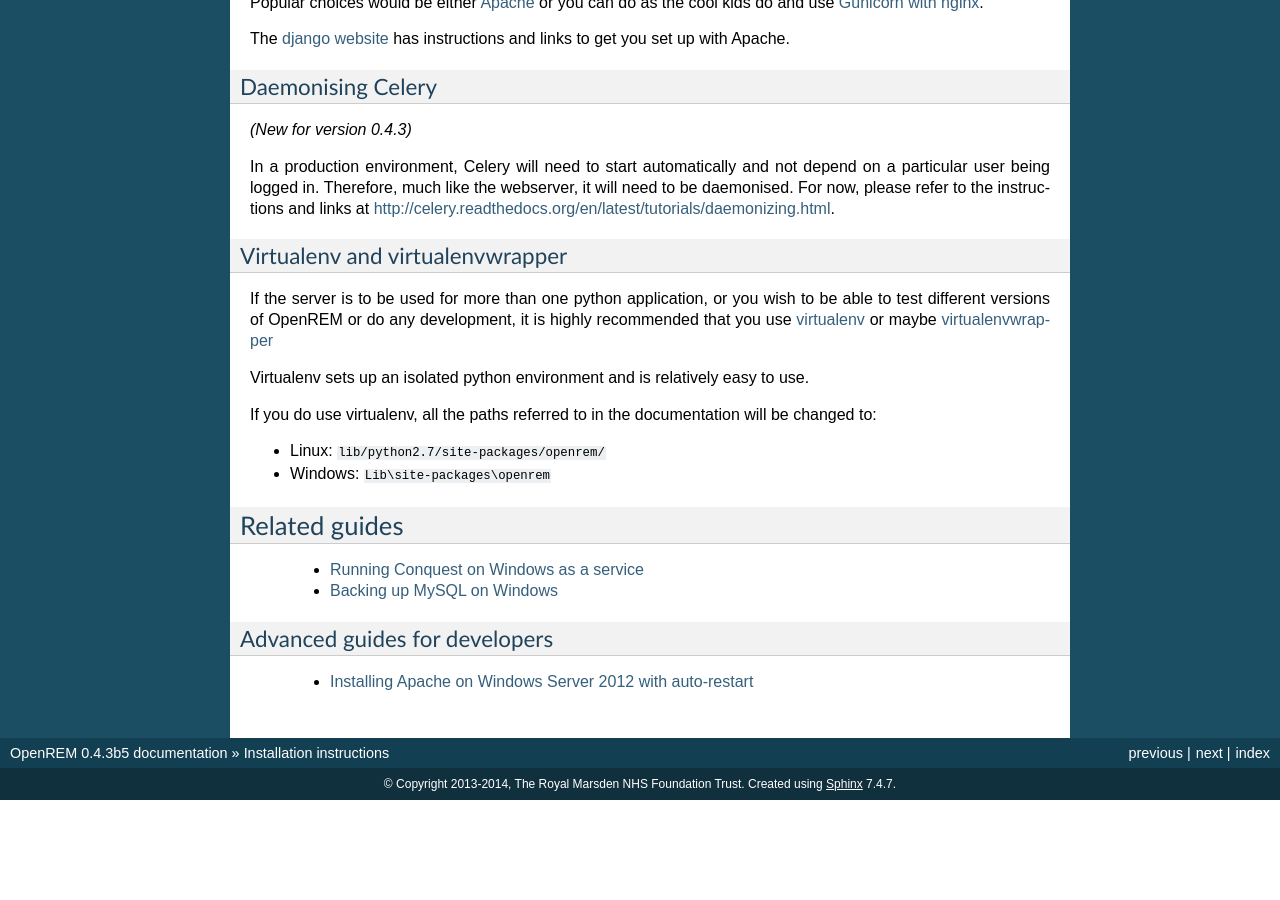
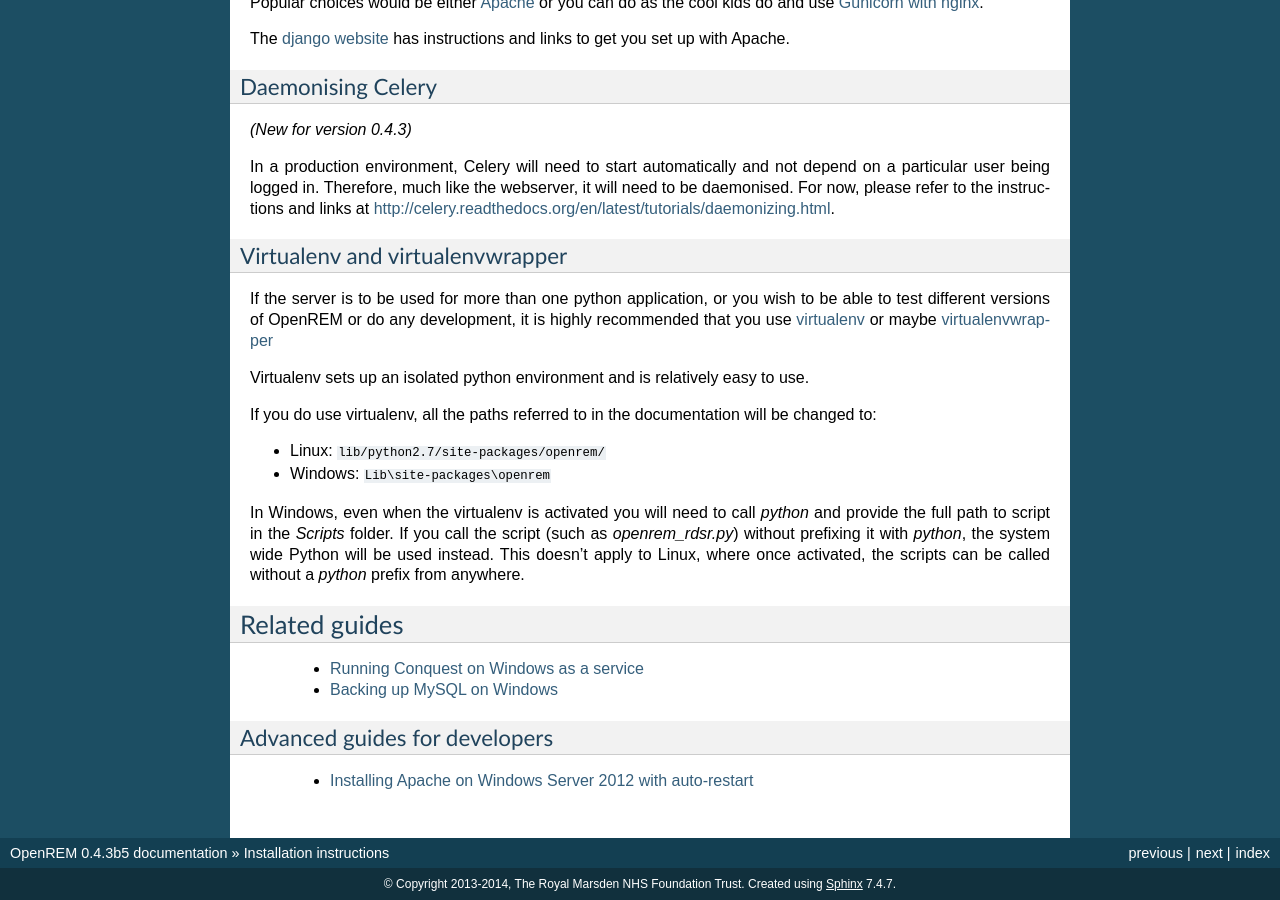
Before and after one commit to ckswilliams/modOpenREM, a Sphinx documentation site: the page built from docs/install.rst, in a window 1280 px wide and 900 px high, scrolled down 5212 px. Built offline with Sphinx 7.4.7, drawn with Linux system fonts in a browser that asks for light colours; before the commit the page ends 6012 px from its top, so only the background shows below that.

Commit message:
Adding findings from ref issue #99 regarding using virtualenv with Windows.

```diff
--- a/docs/install.rst
+++ b/docs/install.rst
@@ -318,6 +318,12 @@
 * Linux: ``lib/python2.7/site-packages/openrem/``
 * Windows: ``Lib\site-packages\openrem``
 
+In Windows, even when the virtualenv is activated you will need to call `python`
+and provide the full path to script in the `Scripts` folder. If you call the
+script (such as `openrem_rdsr.py`) without prefixing it with `python`, the
+system wide Python will be used instead. This doesn't apply to Linux, where
+once activated, the scripts can be called without a `python` prefix from anywhere.
+
 
 Related guides
 ==============
```
